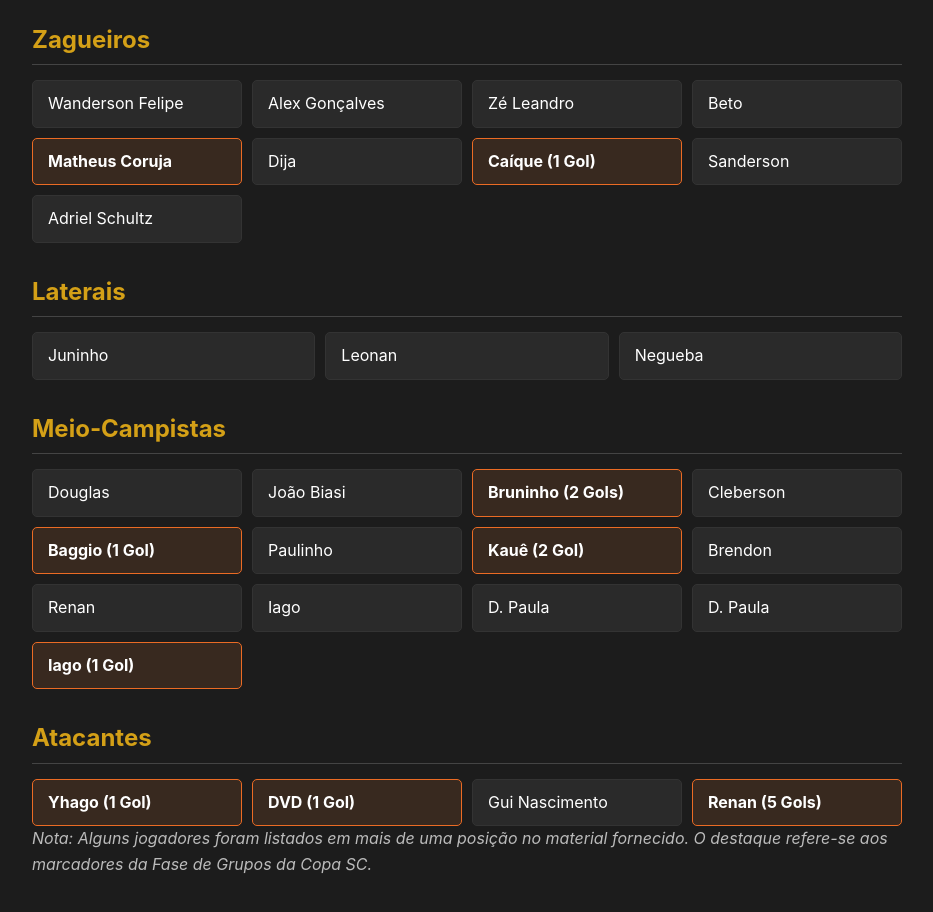
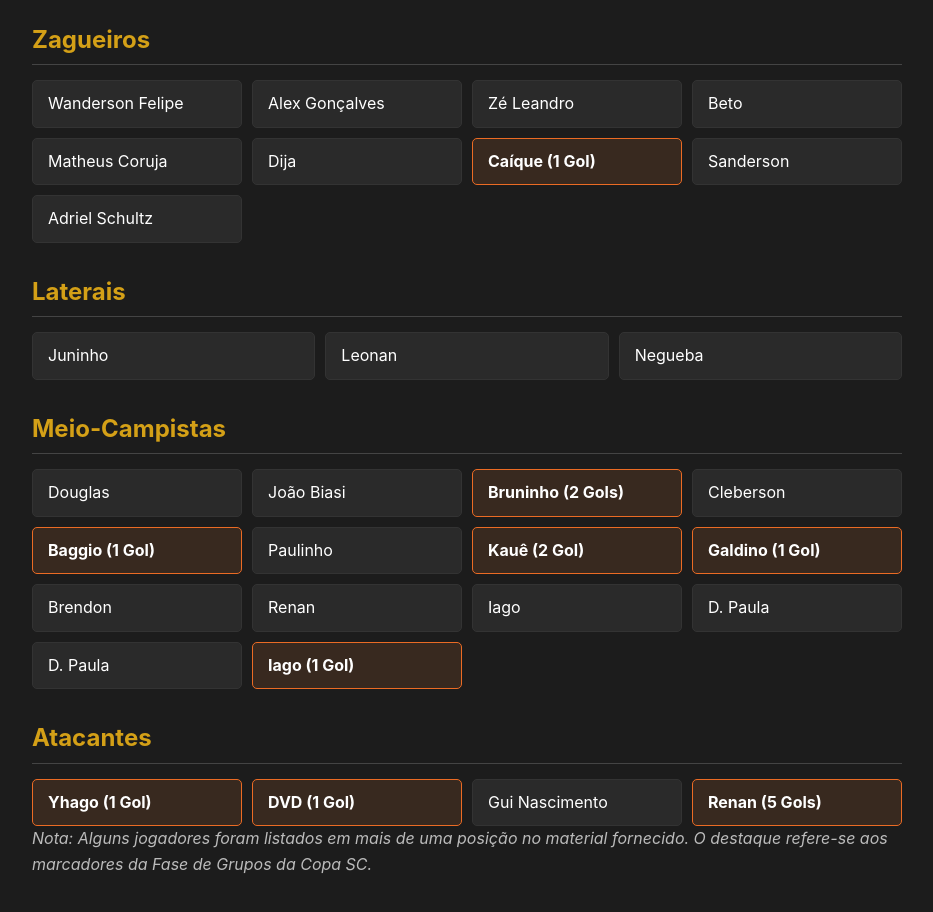
Before and after one commit to gabrieldefreyn/gabrieldefreyn.github.io, a plain HTML site: page index.html in a window 1280 px wide. Shown: the part 3520-4432 px from the top of the page, without its empty margins (173-1106 px from the left). Drawn offline with Linux system fonts and the light colour scheme.

Commit message:
upload da nova atualização do site do santa

```diff
--- a/index.html
+++ b/index.html
@@ -261,7 +261,7 @@
                         <div class="player-name-card">Alex Gonçalves</div>
                         <div class="player-name-card">Zé Leandro</div>
                         <div class="player-name-card">Beto</div>
-                        <div class="player-name-card highlighted">Matheus Coruja</div>
+                        <div class="player-name-card">Matheus Coruja</div>
                         <div class="player-name-card">Dija</div>
                        <div class="player-name-card highlighted">Caíque (1 Gol)</div>
                         <div class="player-name-card">Sanderson</div>
@@ -288,7 +288,7 @@
                         <div class="player-name-card highlighted"> Baggio (1 Gol)</div>
                         <div class="player-name-card">Paulinho</div>
                         <div class="player-name-card highlighted">Kauê (2 Gol)</div>
-
+                       <div class="player-name-card highlighted">Galdino (1 Gol)</div>
                         <div class="player-name-card">Brendon</div>
                         <div class="player-name-card">Renan</div>
                         <div class="player-name-card">Iago</div>
```
